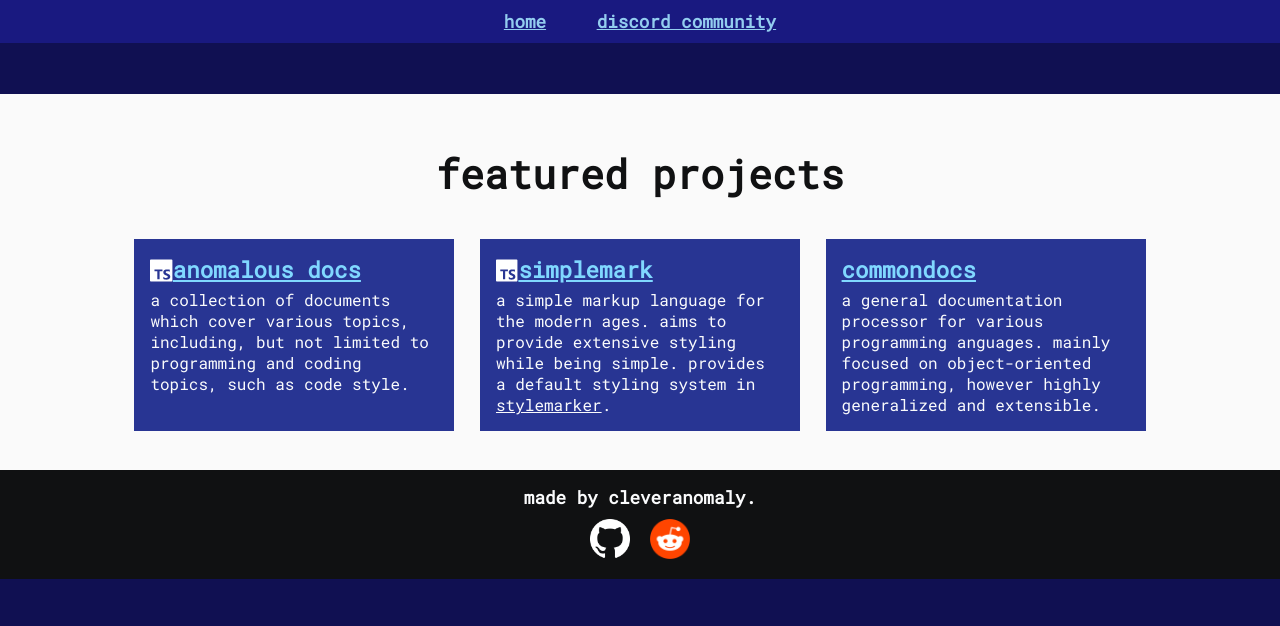
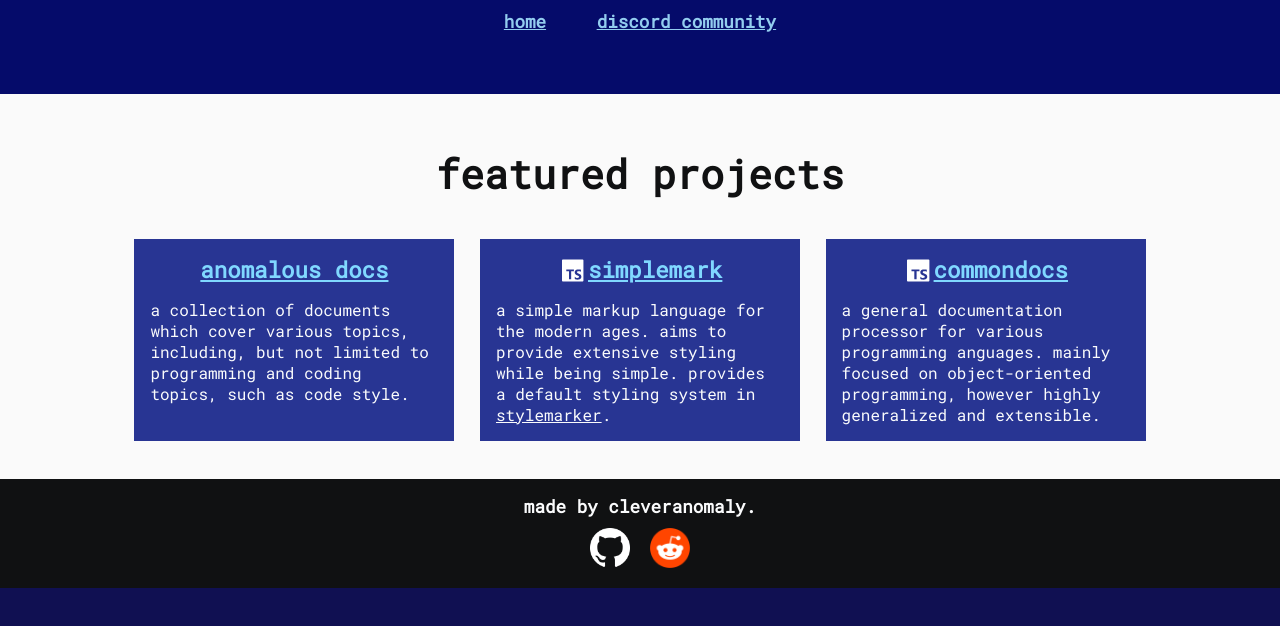
Before and after one commit to cleveranomaly/pages, a plain HTML site: page index.html in a window 1280 px wide. Drawn offline with nearby package versions, Linux system fonts and the light colour scheme; no server answers.

Commit message:
major script change

```diff
--- a/index.html
+++ b/index.html
@@ -24,30 +24,30 @@
     </script>
   </head>
 
-  <body class="bg(#101052) ff(Roboto-Mono,Inconsolata,Lucida-Console,Consolas,monospace) m(0)" style="opacity: 0;" onload="load()">
-    <div class="bg(#191980) fg(#f0f1f2) d(bl) ta(c) t(0) pos(s) fw(800) fs(1.1rem) jc(c) p(10px,10%)">
-      <a class="fg(#93cdef) hov:fg(#edcf00) d(inbl) px(20px) ts(color,300ms,eio)" href="/">
+  <body class="bg>#101052 ff>Roboto-Mono,Inconsolata,Lucida-Console,Consolas,monospace m>0" style="opacity: 0;" onload="load()">
+    <div class="bg>#050b6a fg>#f0f1f2 d>bl ta>c t>0 pos>s fw>800 fs>1.1rem jc>c p>10px,10%">
+      <a class="fg>#93cdef hov:fg>#edcf00 d>inbl px>20px ts>color,300ms,eio" href="/">
         home
       </a>
-      <a class="fg(#93cdef) hov:fg(#edcf00) d(inbl) px(20px) ts(color,300ms,eio)" href="https://discord.gg/NackdnZpm4">
+      <a class="fg>#93cdef hov:fg>#edcf00 d>inbl px>20px ts>color,300ms,eio" href="https://discord.gg/NackdnZpm4">
         discord community
       </a>
     </div>
 
     <div id="content">
-      <div class="bg(#101052) fg(#f0f1f2)">
-        <div class="d(fl) jc(c) p(2%,10%)"><div id="user_info" class="fs(1.2rem) fw(500)" onload="fetch_uinfo()"></div></div>
+      <div class="bg>#050b6a fg>#f0f1f2">
+        <div class="d>fl jc>c p>2%,10%"><div id="user_info" class="fs>1.2rem fw>500" onload="fetch_uinfo()"></div></div>
       </div>
 
-      <div class="bg(#fafafa) fg(#101112) py(2%)">
-        <h1 class="fw(700) fs(2.5rem) ta(c)">featured projects</h1>
+      <div class="bg>#fafafa fg>#101112 py>2%">
+        <h1 class="fw>700 fs>2.5rem ta>c">featured projects</h1>
 
-        <div id="resources_wrap" class="p(1%,10%)">
-          <div class="d(grid) jc(c) sm-gtc(90vw) md-gtc(45vw,45vw) lg-gtc(25vw,25vw,25vw) ggap(2vw)">
-            <div class="bg(#283593) fg(#fafbfc) p(5%)">
-              <header class="fs(1.4rem) fw(700) fg(#a5d6a7) hov:fg(#b2ebf2) pb(5px)">
-                <a class="fg(#80d8ff) hov:fg(#18ffff) ts(color,300ms,eio)" href="https://github.com/cleveranomaly/anomalousdocs">
-                <img class="w(1.4rem) h(1.4rem) py(2px)" style="vertical-align:sub" src="./static/svg/typescript.svg">anomalous docs</a>
+        <div id="resources_wrap" class="p>1%,10%">
+          <div class="d>grid jc>c sm-gtc>90vw md@gtc>45vw,45vw lg@gtc>25vw,25vw,25vw ggap>2vw">
+            <div class="bg>#283593 fg>#fafbfc p>5%">
+              <header class="fs>1.4rem fw>700 ta>c fg>#a5d6a7 hov@fg>#b2ebf2 pb>5%">
+                <a class="fg>#80d8ff hov:fg>#18ffff ts>color,300ms,eio"
+                href="https://github.com/cleveranomaly/anomalousdocs">anomalous docs</a>
               </header>
               <span>
                 a collection of documents which cover various
@@ -55,10 +55,10 @@
                 and coding topics, such as code style.
               </span>
             </div>
-            <div class="bg(#283593) fg(#fafbfc) p(5%)">
-              <header class="fs(1.4rem) fw(700) fg(#a5d6a7) hov:fg(#b2ebf2) pb(5px)">
-                <a class="fg(#80d8ff) hov:fg(#18ffff) ts(color,300ms,eio)" href="https://github.com/cleveranomaly/simplemark">
-                <img class="w(1.4rem) h(1.4rem) py(2px)" style="vertical-align:sub" src="./static/svg/typescript.svg">simplemark</a>
+            <div class="bg>#283593 fg>#fafbfc p>5%">
+              <header class="fs>1.4rem fw>700 ta>c fg>#a5d6a7 hov:fg>#b2ebf2 pb>5%">
+                <a class="fg>#80d8ff hov:fg>#18ffff ts>color,300ms,eio" href="https://github.com/cleveranomaly/simplemark">
+                <img class="w>1.4rem h>1.4rem p>2px,4px" style="vertical-align:sub" src="./static/svg/typescript.svg">simplemark</a>
               </header>
               <span>
                 a simple markup language for the modern ages. aims
@@ -66,10 +66,10 @@
                 provides a default styling system in <u>stylemarker</u>.
               </span>
             </div>
-            <div class="bg(#283593) fg(#fafbfc) p(5%)">
-              <header class="fs(1.4rem) fw(700) fg(#a5d6a7) hov:fg(#b2ebf2) pb(5px)">
-                <a class="fg(#80d8ff) hov:fg(#18ffff) ts(color,300ms,eio)"
-                href="https://github.com/cleveranomaly/commondocs">commondocs</a>
+            <div class="bg>#283593 fg>#fafbfc p>5%">
+              <header class="fs>1.4rem fw>700 ta>c fg>#a5d6a7 hov:fg>#b2ebf2 pb>5%">
+                <a class="fg>#80d8ff hov:fg>#18ffff ts>color,300ms,eio" href="https://github.com/cleveranomaly/commondocs">
+                <img class="w>1.4rem h>1.4rem p>2px,4px" style="vertical-align:sub" src="./static/svg/typescript.svg">commondocs</a>
               </header>
               <span>
                 a general documentation processor for various programming
@@ -82,12 +82,12 @@
       </div>
     </div>
 
-    <div class="bg(#101112) fg(#fafbfc) d(bl) p(16px,10%)">
-      <p class="fw(700) fs(1.1rem) ta(c) m(0)">made by cleveranomaly.</p>
+    <div class="bg>#101112 fg>#fafbfc d>bl p>16px,10%">
+      <p class="fw>700 fs>1.1rem ta>c m>0">made by cleveranomaly.</p>
 
-      <div id="user-references" class="ta(c) pt(10px)">
-        <a href="https://github.com/cleveranomaly"><img class="w(40px) h(40px) px(5px)" src="./static/png/github.png"></a>
-        <a href="https://reddit.com/u/cleveranomaly"><img class="w(40px) h(40px) px(5px)" src="./static/png/reddit.png"></a>
+      <div class="ta>c pt>10px">
+        <a href="https://github.com/cleveranomaly"><img class="w>40px h>40px px>5px" src="./static/png/github.png"></a>
+        <a href="https://reddit.com/u/cleveranomaly"><img class="w>40px h>40px px>5px" src="./static/png/reddit.png"></a>
       </div>
     </div>
   </body>
--- a/static/js/anomalousstylescript.js
+++ b/static/js/anomalousstylescript.js
@@ -83,7 +83,7 @@ const load = (_map) => {
     },
 
     'gtc': { prop_name: 'grid-template-columns', transform: (s) => s.replaceAll(/\,/g, ' ') },
-    'gtr': { prop_name: 'grid-template-rows', transform: (s) => s.replaceAll(/\,/, ' ') },
+    'gtr': { prop_name: 'grid-template-rows', transform: (s) => s.replaceAll(/\,/g, ' ') },
     'ggap': { prop_name: 'grid-gap', transform: false },
 
     'ff': { prop_name: 'font-family', transform: (s) => s.replace(/\-/g, ' ') },
@@ -136,10 +136,9 @@ const load = (_map) => {
     }
   };
 
-  let styleelement = document.createElement('style');
-  document.head.append(styleelement);
+  let styleelement = document.createElement('style'); document.head.append(styleelement);
   // Separate the prefix (h:p, mx, etc.) and the parameter (value)
-  const extract_value = (s) => [s.slice(0, s.indexOf('(')), s.slice(s.indexOf('(') + 1, s.lastIndexOf(')'))];
+  const extract_value = (s) => [s.slice(0, s.indexOf('>')), s.slice(s.indexOf('>') + 1)];
   // Escape out special characters
   const esc = (s) => { let v = s; '!@#$%^&*()_+-=[]{}|"\';:/.,<>'.split('').forEach(c => v = v.replaceAll(c, `\\${c}`)); return v; }
   const append_style = (s) => { if(!styleelement.innerHTML.includes(s)) { styleelement.innerHTML += s; return true; } else return false; }
@@ -153,24 +152,25 @@ const load = (_map) => {
   const style_element = async (e) => {
     if(e.className) e.className.split(/\s+/g).forEach(c => {
       let ev = extract_value(c);
-      for(let prop in map) if(ev[0].indexOf(prop) < c.indexOf('(') && ev[0].includes(prop)) {
-        var param = esc(ev[1]), prop_name = map[prop].prop_name, set = false, style_value;
-        if(map[prop].transform) style_value = map[prop].transform(ev[1]);
-        else style_value = ev[1];
+      for(let prop in map) if(ev[0].includes(prop) && ev[0].indexOf(prop) < c.indexOf('>')) {
+        var param = esc(ev[1]), prop_name = map[prop].prop_name, style_value
+        = (map[prop].transform) ? map[prop].transform(ev[1]) : ev[1], set;
+
         let css = {
-          pseudoelement: (pe, mapped) => `.${pe}\\:${prop}\\(${param}\\)${mapped}{${prop_name}:${style_value};}`,
-          width_bp: (bp, mapped) => `@media screen and (min-width: ${mapped}){.${bp}\\-${prop}\\(${param}\\){${prop_name}:${style_value};}}`,
-          normal: `.${prop}\\(${param}\\){${prop_name}:${style_value};}`
+          pseudoelement: (pe, mapped) => `.${pe}\\:${prop}\\>${param}${mapped}{${prop_name}:${style_value};}`,
+          width_bp: (bp, mapped) => `@media screen and (min-width: ${mapped}){.${bp}\\@${prop}\\>${param}{${prop_name}:${style_value};}}`,
+          normal: `.${prop}\\>${param}{${prop_name}:${style_value};}`
         };
-        console.log(ev[0])
+
         for(let pe in settings.pseudoelements)
           if(ev[0].startsWith(pe + ':')) set = append_style(css.pseudoelement(pe, settings.pseudoelements[pe]));
         for(let bp in settings.width_breakpoints)
-          if(ev[0].startsWith(bp + '-')) set = append_style(css.width_bp(bp, settings.width_breakpoints[bp]));
+          if(ev[0].startsWith(bp + '@')) set = append_style(css.width_bp(bp, settings.width_breakpoints[bp]));
         if(!set) append_style(css.normal);
       }
     });
   };
+
   document.querySelectorAll('*').forEach(style_element); document.body.style.opacity = '1';
   new MutationObserver((m) => m.forEach(v => v.addedNodes.forEach(style_element))).observe(document.body, { attributes: true, childList: true, subtree: true });
 }
```
Also changed, not shown: 1 other file.
